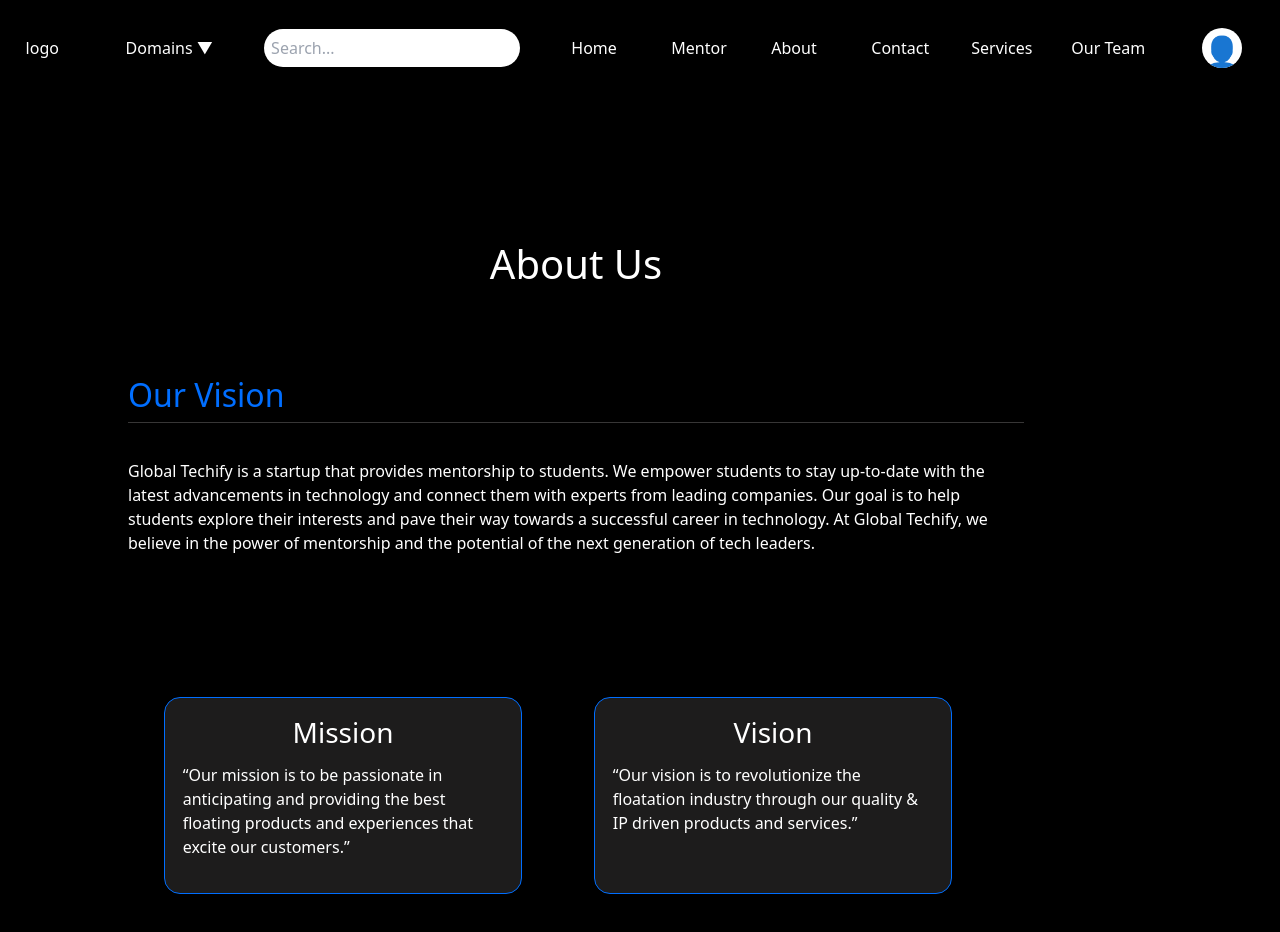
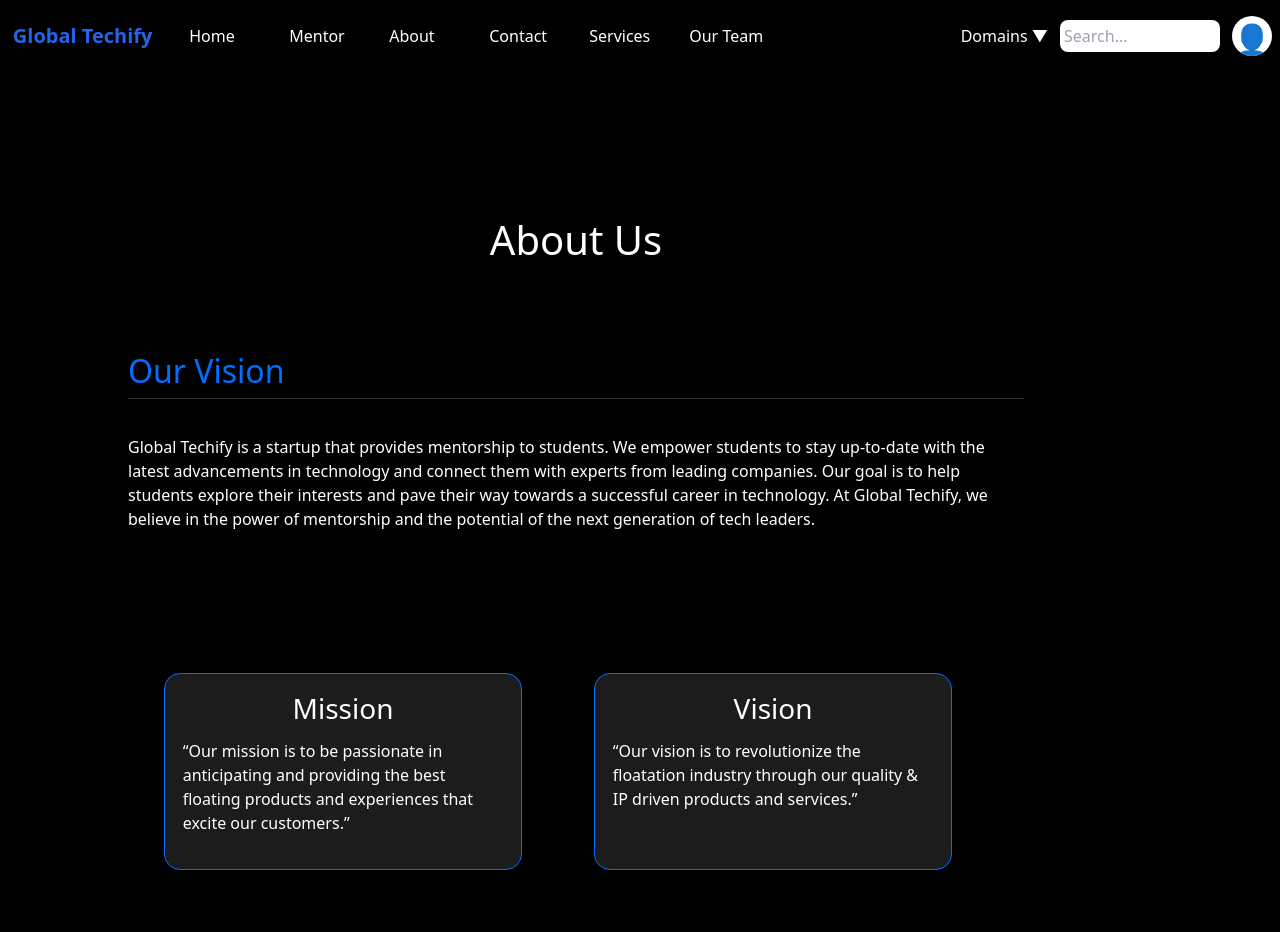
Before and after one commit to wiz-abhishek/Global-Techify, a React (Create React App) app: page /about in a window 1280 px wide. Shown: the top 932 px of the page. Built offline with nearby package versions, Linux system fonts and the light colour scheme.

Commit message:
Made navbar responsive

```diff
--- a/src/components/About/About.css
+++ b/src/components/About/About.css
@@ -36,13 +36,16 @@
     color: #006eff;
 }
 
-.card:hover {
-    border-color: white;
+.card {
+    &:hover {
+        border-color: white;
 
-    .headi{
-        color: #006eff;
+        .headi {
+            color: #006eff;
+        }
     }
-  }
+}
+
 
 
 
--- a/src/components/Header/Navbar.js
+++ b/src/components/Header/Navbar.js
@@ -1,8 +1,10 @@
 import React, { useState } from 'react';
-import './navbar.css';
 import { Link } from 'react-router-dom';
+import './navbar.css'
+import Navbar from 'react-bootstrap/Navbar';
+import Nav from 'react-bootstrap/Nav';
 
-function Navbar() {
+function Navbar1() {
   const [isDropdownOpen, setIsDropdownOpen] = useState(false);
   const [Domains, setDomains] = useState('Domains');
 
@@ -16,12 +18,24 @@
   };
 
   return (
-    <div className='nvbr'>
-      <div className='nav-items'>logo</div>
-      <div className='domains'>
-        <div className='domains-header' onClick={toggleDropdown}>
+    <Navbar expand="lg" className="bg-black">
+      <Navbar.Brand className='px-[1vw]'>
+        <Link to="/" className=' text-blue-600 no-underline font-bold '>Global Techify</Link>
+      </Navbar.Brand>
+      <Navbar.Toggle aria-controls="basic-navbar-nav" />
+      <Navbar.Collapse id="basic-navbar-nav">
+        <Nav className="mr-auto">
+          <Nav.Link as={Link}  to="/" className=' text-white nav-items'm>Home</Nav.Link>
+          <Nav.Link as={Link} to="/Mentors" className=' text-white nav-items'm>Mentor</Nav.Link>
+          <Nav.Link as={Link} to="/about" className=' text-white nav-items'm>About</Nav.Link>
+          <Nav.Link as={Link} to="/contactus" className=' text-white nav-items'm>Contact</Nav.Link>
+          <Nav.Link as={Link} to="/services" className=' text-white nav-items'm>Services</Nav.Link>
+          <Nav.Link as={Link} to="/ourteam" className=' text-white nav-items'm>Our Team</Nav.Link>
+
+        </Nav>
+        <div className='text-white hover:cursor-pointer p-2' onClick={toggleDropdown}>
             {Domains} ▼
-        </div>
+
           {isDropdownOpen && (
             <div className='domains-dropdown'>
               <div onClick={() => handleDomainClick('Engineering')}>Engineering</div>
@@ -29,24 +43,18 @@
             </div>
           )}
           </div>
-      <div className='search'>
-        <input
-          type="text"
-          placeholder="Search..."
-        />
+
+
+        <div className='search mx-1 '>
+          <input className='p-1 rounded-lg w-[10rem]' type="text" placeholder="Search..." />
         </div>
-      <Link to ="/" style={{textDecoration:'none'}}><div className='nav-items'>Home</div></Link>
-      <Link to ="/Mentors" style={{textDecoration:'none'}}><div className='nav-items'>Mentor</div></Link>
-      <Link to ="/about" style={{textDecoration:'none'}}><div className='nav-items'>About</div></Link>
-      <Link to ="/contactus" style={{textDecoration:'none'}}><div className='nav-items'>Contact</div></Link>
-      <Link to ="/services" style={{textDecoration:'none'}}><div className='nav-items'>Services</div></Link>
-      <Link to ="/ourteam" style={{textDecoration:'none'}}><div className='nav-items'>Our Team</div></Link>
-      <div className='right'>
+        <div className='w-fit m-2'>
           <div className='profile'>👤</div>
-        {/*  <div className='notifications'>💬</div> */ }
+          {/* <div className='notifications'>💬</div> */}
         </div>
-    </div>
+      </Navbar.Collapse>
+    </Navbar>
   );
+}
 
-        }
-export default Navbar;
+export default Navbar1;
--- a/src/components/Header/navbar.css
+++ b/src/components/Header/navbar.css
@@ -12,14 +12,7 @@
     width: 100px;
     align-items: center;
 }
-.search input{
-    width: 20vw;
-    margin-right: 4vw;
-    margin-left: 4vw;
-    border-radius: 20px;
-    border: 0px solid white;
-    padding: 7px;
-}
+
 .right{
     display: flex;
     position: absolute;
@@ -91,9 +84,7 @@
       display: flex;
     }
 
-    .search input {
-      width: 100%;
-    }
+
   }
 
   /* Rest of your existing styles */
```
Also changed, not shown: 1 other file (tests, documents, lock files or other folders). Lines whose indentation alone changed are shown as unchanged.
